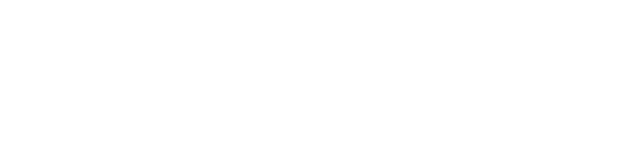
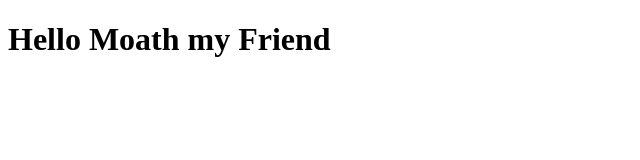
Before and after one commit to ClintonYounge/Clinton-n-Moath-Trial, a plain HTML site: page index.html in a window 1280 px wide. Shown: the whole page, without its empty margins (0-640 px from the left). Drawn offline with Linux system fonts and the light colour scheme.

Commit message:
Update index.html

```diff
--- a/index.html
+++ b/index.html
@@ -8,7 +8,7 @@
 
   <body>
     <script src="https://cdn.freecodecamp.org/testable-projects-fcc/v1/bundle.js"></script>
-
+    <h1>Hello Moath my Friend</h1>
     <!--
 
     Hello Camper!
```
